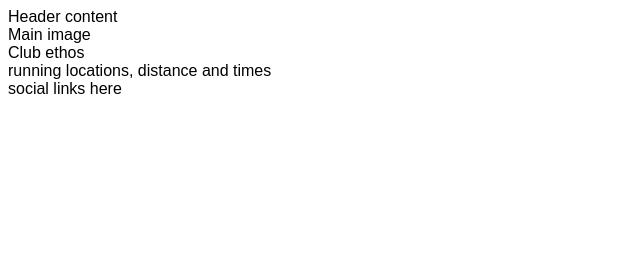
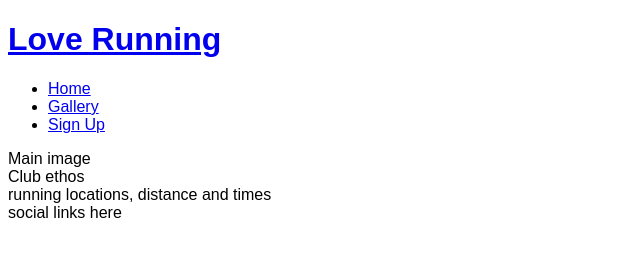
Before and after one commit to Lindsay18/Love-Running, a plain HTML site: page index.html in a window 1280 px wide. Shown: the whole page, without its empty margins (0-640 px from the left). Drawn offline with Linux system fonts and the light colour scheme; files that its build step writes are made by us from their sources.

Commit message:
Add basic header structure

```diff
--- a/index.html
+++ b/index.html
@@ -13,7 +13,25 @@
 </head>
 
 <body>
-    <header> Header content</header>
+    <header>
+        <a href="index.html">
+            <h1>Love Running</h1>
+        </a>
+        <nav>
+            <ul>
+                <li>
+                    <a href="index.html">Home</a>
+                </li>
+                <li>
+                    <a href="#">Gallery</a>
+                </li>
+                <li>
+                    <a href="#">Sign Up</a>
+                </li>
+            </ul>
+        </nav>
+
+    </header>
     <section>
         Main image
     </section>
```
